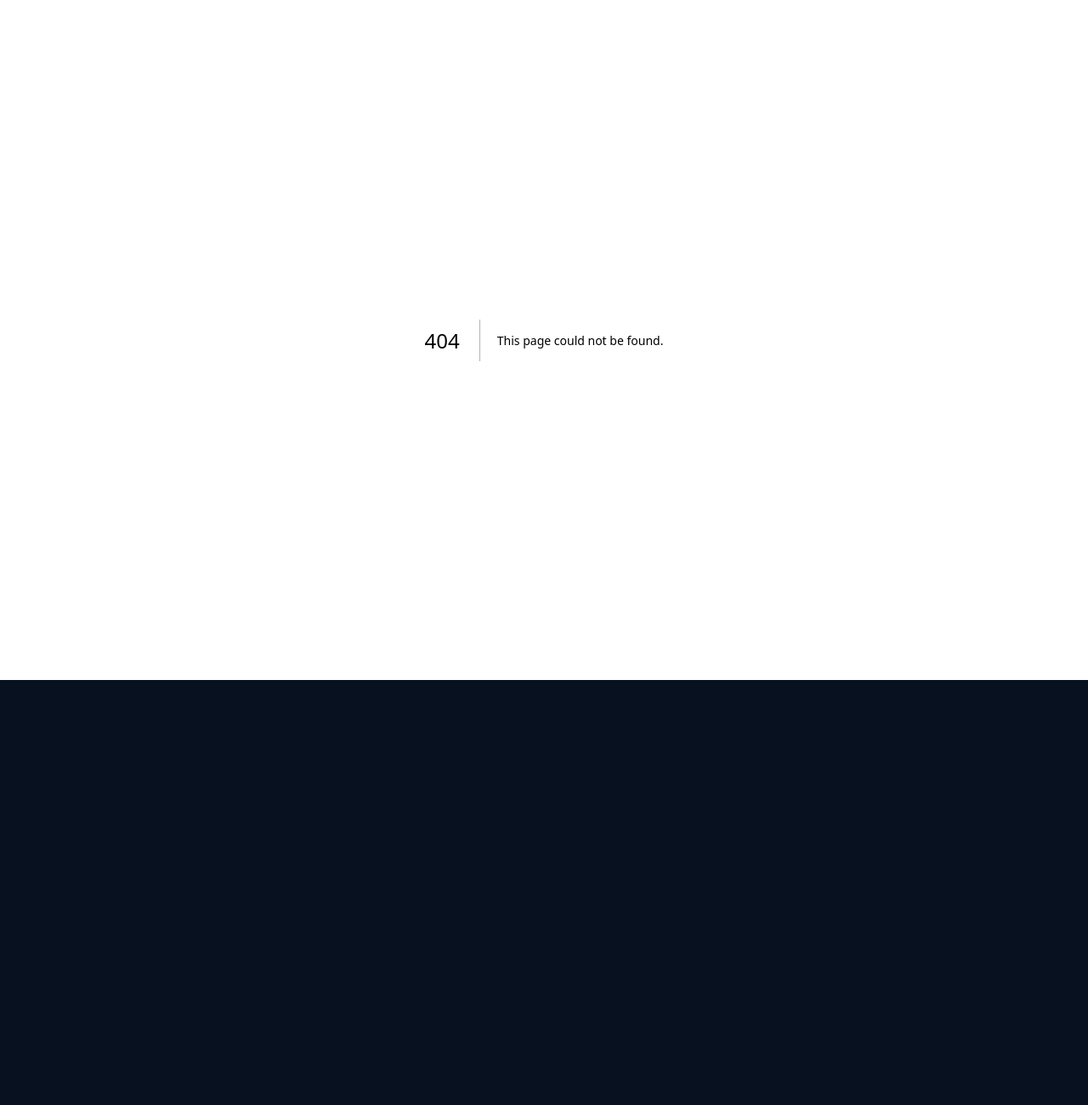
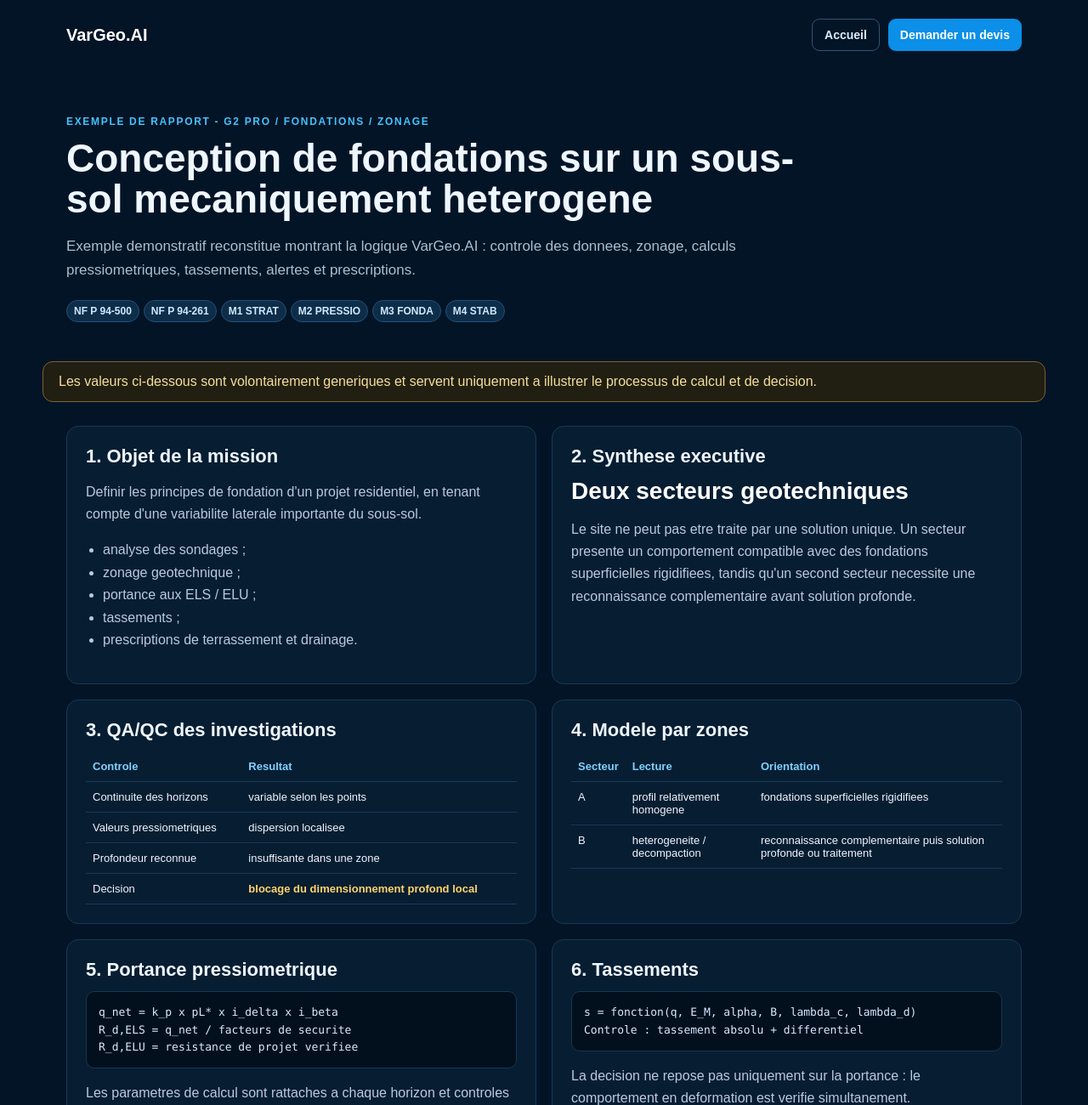
Before and after one commit to StibFrance/vargeo-ai, a Next.js app: page /exemples/g2-pro in a window 1280 px wide. Before the commit this address had no page. Shown: the top 1300 px of the page at 85% size. Before the commit the page ends 800 px from the top, so only its background shows below. Built offline with nearby package versions, Linux system fonts and the light colour scheme.

Commit message:
Add public G2 PRO example report

```diff
--- /dev/null
+++ b/src/app/exemples/g2-pro/page.tsx
@@ -0,0 +1,33 @@
+import Link from "next/link";
+import styles from "../report.module.css";
+
+export const metadata={title:"Exemple de rapport G2 PRO - VarGeo.AI"};
+
+export default function G2Example(){
+  return <main className={styles.page}>
+    <header className={styles.nav}>
+      <Link href="/" className={styles.brand}>VarGeo.AI</Link>
+      <div className={styles.navlinks}><Link href="/" className={styles.btnAlt}>Accueil</Link><Link href="/#devis" className={styles.btn}>Demander un devis</Link></div>
+    </header>
+    <section className={styles.hero}>
+      <div className={styles.eyebrow}>Exemple de rapport - G2 PRO / Fondations / Zonage</div>
+      <h1>Conception de fondations sur un sous-sol mecaniquement heterogene</h1>
+      <p className={styles.lead}>Exemple demonstratif reconstitue montrant la logique VarGeo.AI : controle des donnees, zonage, calculs pressiometriques, tassements, alertes et prescriptions.</p>
+      <div><span className={styles.badge}>NF P 94-500</span><span className={styles.badge}>NF P 94-261</span><span className={styles.badge}>M1 STRAT</span><span className={styles.badge}>M2 PRESSIO</span><span className={styles.badge}>M3 FONDA</span><span className={styles.badge}>M4 STAB</span></div>
+    </section>
+    <div className={styles.warning}>Les valeurs ci-dessous sont volontairement generiques et servent uniquement a illustrer le processus de calcul et de decision.</div>
+    <section className={styles.report}>
+      <div className={styles.grid}>
+        <article className={styles.card}><h2>1. Objet de la mission</h2><p>Definir les principes de fondation d'un projet residentiel, en tenant compte d'une variabilite laterale importante du sous-sol.</p><ul className={styles.list}><li>analyse des sondages ;</li><li>zonage geotechnique ;</li><li>portance aux ELS / ELU ;</li><li>tassements ;</li><li>prescriptions de terrassement et drainage.</li></ul></article>
+        <article className={styles.card}><h2>2. Synthese executive</h2><div className={styles.kpi}>Deux secteurs geotechniques</div><p>Le site ne peut pas etre traite par une solution unique. Un secteur presente un comportement compatible avec des fondations superficielles rigidifiees, tandis qu'un second secteur necessite une reconnaissance complementaire avant solution profonde.</p></article>
+        <article className={styles.card}><h2>3. QA/QC des investigations</h2><table className={styles.table}><thead><tr><th>Controle</th><th>Resultat</th></tr></thead><tbody><tr><td>Continuite des horizons</td><td>variable selon les points</td></tr><tr><td>Valeurs pressiometriques</td><td>dispersion localisee</td></tr><tr><td>Profondeur reconnue</td><td>insuffisante dans une zone</td></tr><tr><td>Decision</td><td className={styles.statusWarn}>blocage du dimensionnement profond local</td></tr></tbody></table></article>
+        <article className={styles.card}><h2>4. Modele par zones</h2><table className={styles.table}><thead><tr><th>Secteur</th><th>Lecture</th><th>Orientation</th></tr></thead><tbody><tr><td>A</td><td>profil relativement homogene</td><td>fondations superficielles rigidifiees</td></tr><tr><td>B</td><td>heterogeneite / decompaction</td><td>reconnaissance complementaire puis solution profonde ou traitement</td></tr></tbody></table></article>
+        <article className={styles.card}><h2>5. Portance pressiometrique</h2><div className={styles.formula}>q_net = k_p x pL* x i_delta x i_beta{"\n"}R_d,ELS = q_net / facteurs de securite{"\n"}R_d,ELU = resistance de projet verifiee</div><p>Les parametres de calcul sont rattaches a chaque horizon et controles avant utilisation.</p></article>
+        <article className={styles.card}><h2>6. Tassements</h2><div className={styles.formula}>s = fonction(q, E_M, alpha, B, lambda_c, lambda_d){"\n"}Controle : tassement absolu + differentiel</div><p>La decision ne repose pas uniquement sur la portance : le comportement en deformation est verifie simultanement.</p></article>
+        <article className={[styles.card,styles.full].join(" ")}><h2>7. Decision par secteur</h2><div className={styles.cards3}><div className={styles.decision}><strong>Secteur A</strong><span className={styles.statusOk}>OK sous conditions</span><p>Fondations superficielles rigidifiees envisageables avec reception du fond de fouille.</p></div><div className={styles.decision}><strong>Secteur B</strong><span className={styles.statusWarn}>ALERTE</span><p>Donnees insuffisantes pour figer un horizon d'ancrage. Investigation complementaire requise.</p></div><div className={styles.decision}><strong>Execution</strong><span className={styles.statusWarn}>SUITE</span><p>G3 pour le dimensionnement EXE, puis G4 pour la supervision geotechnique.</p></div></div></article>
+        <article className={[styles.card,styles.full].join(" ")}><h2>8. Conclusion VarGeo.AI</h2><table className={styles.table}><thead><tr><th>Verification</th><th>Decision</th></tr></thead><tbody><tr><td>Portance secteur A</td><td className={styles.statusOk}>Compatible sous enveloppe de calcul</td></tr><tr><td>Tassements secteur A</td><td className={styles.statusOk}>A verifier au dimensionnement final</td></tr><tr><td>Fondation secteur B</td><td className={styles.statusWarn}>Dimensionnement bloque avant investigation complementaire</td></tr><tr><td>Drainage / terrassement</td><td className={styles.statusWarn}>Prescriptions specifiques a integrer au DCE</td></tr></tbody></table></article>
+      </div>
+    </section>
+    <footer className={styles.footer}>VarGeo.AI - Exemple technique reconstitue</footer>
+  </main>;
+}
```
